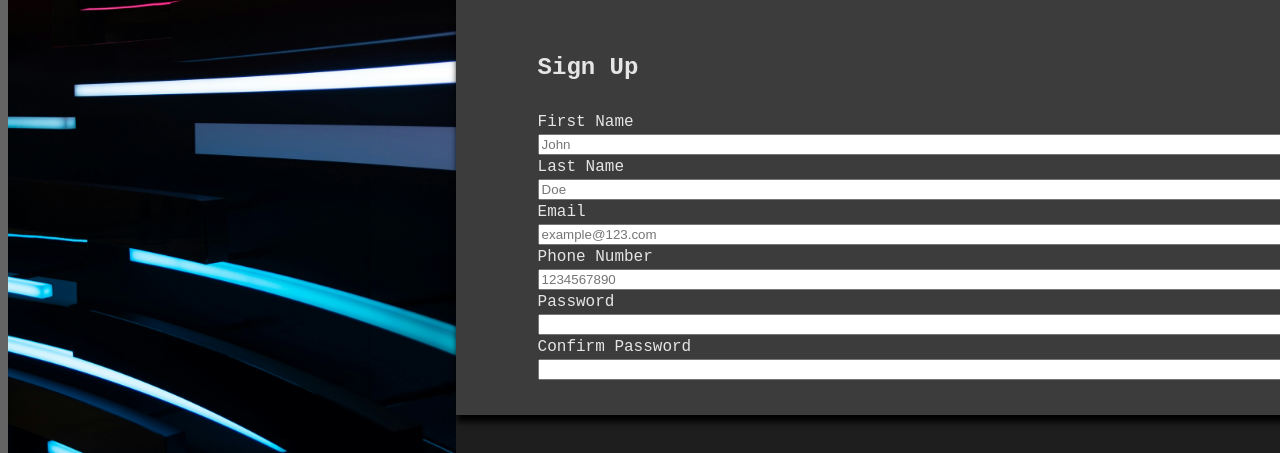
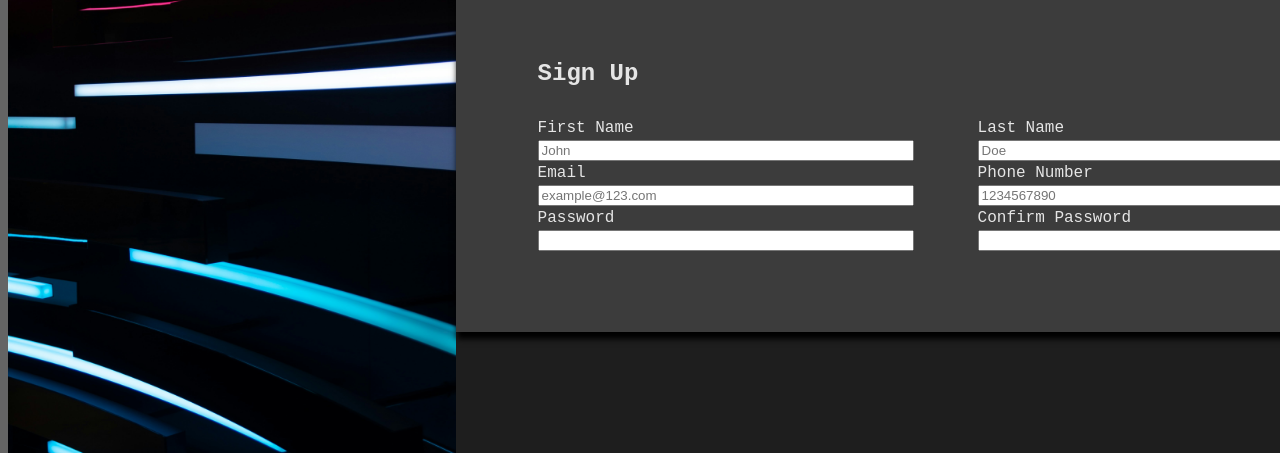
Before and after one commit to TheDodoDev/odin-form, a website built with Vite: page index.html in a window 1280 px wide. Shown: the part 347-800 px from the top of the page. Built offline with nearby package versions, Linux system fonts and the light colour scheme.

Commit message:
feat: Format form content to appear in 2 rows

```diff
--- a/src/style.css
+++ b/src/style.css
@@ -63,10 +63,14 @@ br {
   flex-direction: column;
 }
 
-.content_container__form__row {
+.content__container__form__row {
   display: flex;
   flex-direction: row;
   flex-wrap: wrap;
+  justify-content: space-between;
+  align-items: center;
+  width: 100%;
+  gap: 5vw;
 }
 
 .content__container__form__row__element {
```
